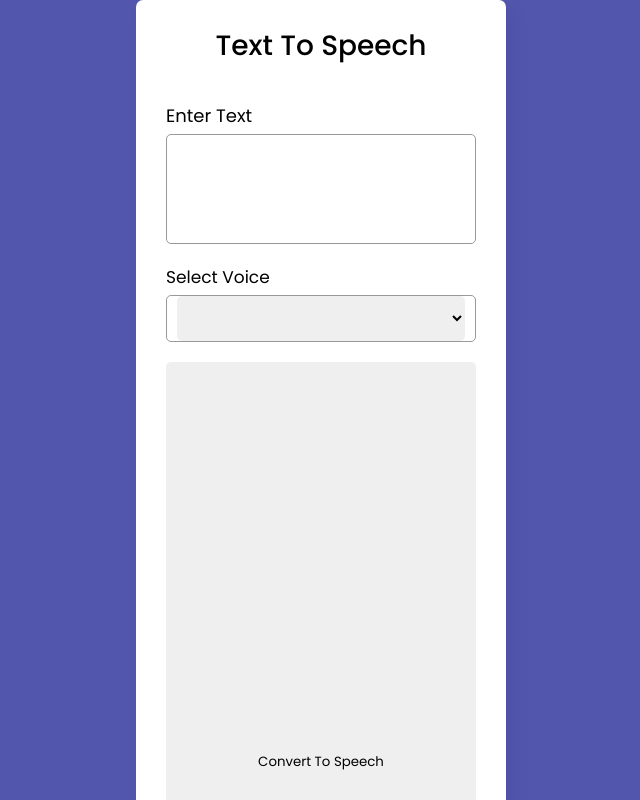
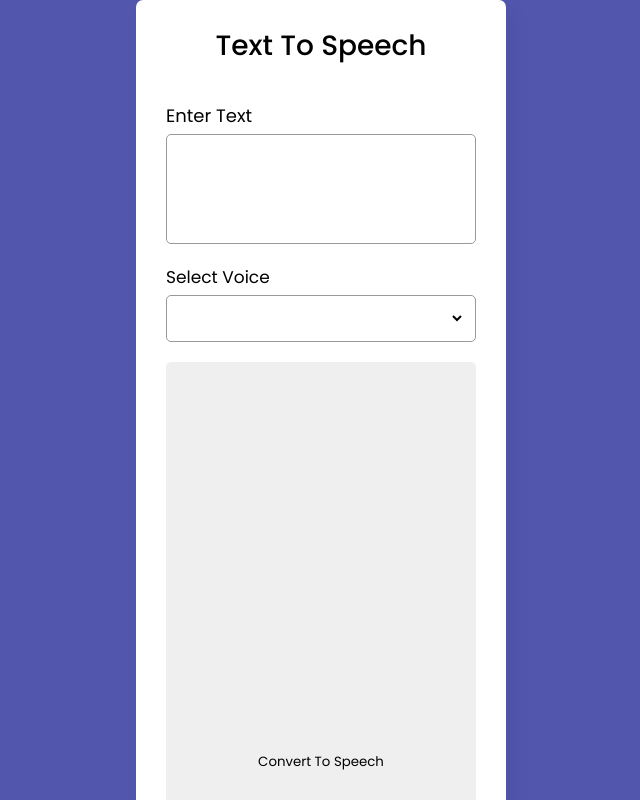
Before and after one commit to arbindhakal7/TextToSpeech, a plain HTML site: page index.html in a window 1280 px wide. Shown: the top 800 px of the page, without its empty margins (319-959 px from the left). Drawn offline with Linux system fonts and the light colour scheme.

Commit message:
:lipstick: form row done

```diff
--- a/style.css
+++ b/style.css
@@ -84,3 +84,22 @@ form .row .outer {
     justify-content: center;
     border: 1px solid #999;
 }
+
+form .row select {
+    font-size: 14px;
+    background: none;
+}
+
+form .row select::-webkit-scrollbar {
+    width: 8px;
+}
+
+form .row select::-webkit-scrollbar-track {
+    background: #fff;
+}
+
+form .row select::-webkit-scrollbar-thumb {
+    background: #888;
+    border-radius: 8px;
+    border-right: 2px solid #ffffff;
+}
```
